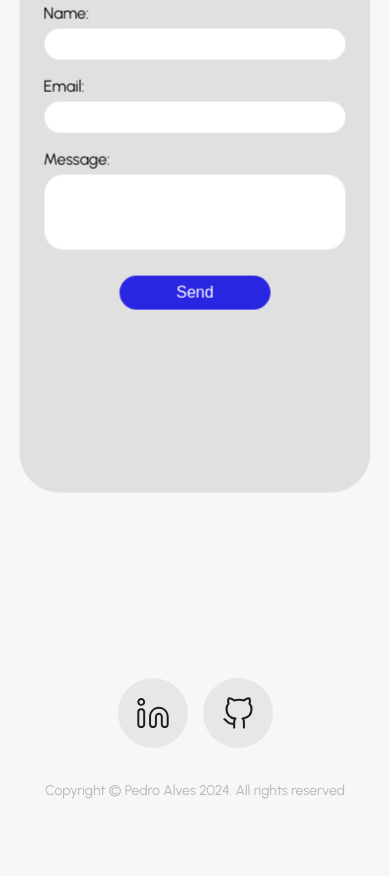
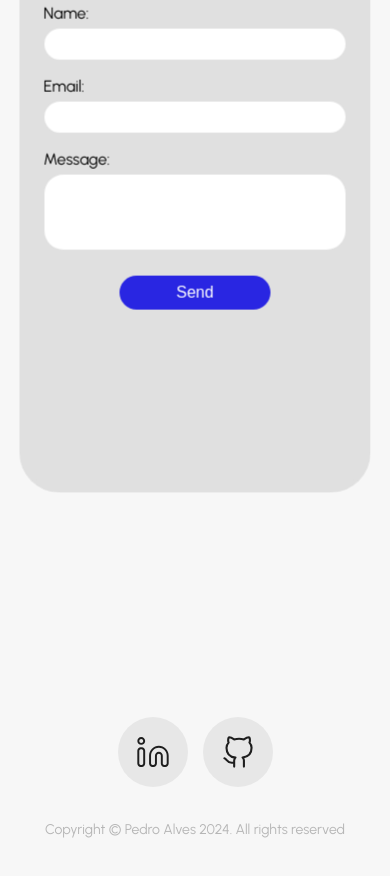
Before and after one commit to alv6s/Personal-Website, a plain HTML site: page index.html in a window 390 px wide. Shown: the part 3542-4418 px from the top of the page. Drawn offline with nearby package versions, Linux system fonts and the light colour scheme.

Commit message:
buttonsfooterclick

```diff
--- a/mediaqueries.css
+++ b/mediaqueries.css
@@ -246,12 +246,11 @@
 
 	  .footer {
 		width: 100%;
-	height: 120px;
+		height: auto; /* Use auto para evitar altura fixa */
 		background-color: #ffffff00;
 		color: #fff;
 		text-align: center;
-	margin-bottom: 10%;
-
+		padding: 10% 0; /* Ajuste de padding em vez de height */
 	}
 
 	.content-wrapper {
@@ -278,7 +277,10 @@
     border-radius: 50%;
     background-color: #e7e7e7;
     transition: background-color 0.3s, transform 0.3s;
+    position: relative;
+    z-index: 1;
 }
+
   .image-column {
 	flex: 0.6;
 	display: flex;
@@ -348,8 +350,6 @@
     width: 70%;
     height: auto;
 }
-
-
 }
 
 @media screen and (max-height: 720px) {
```
Lines whose indentation alone changed are shown as unchanged.
